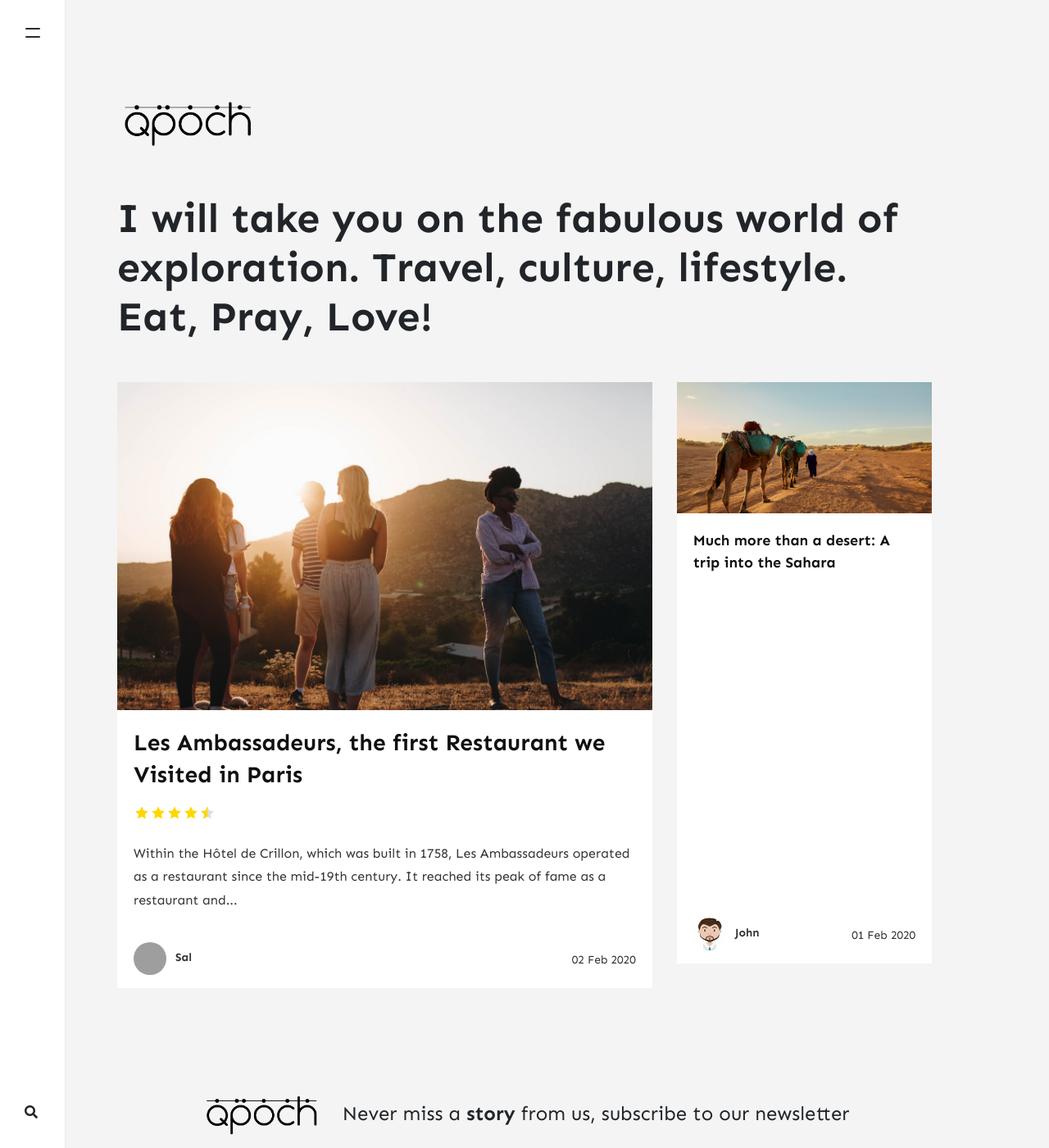
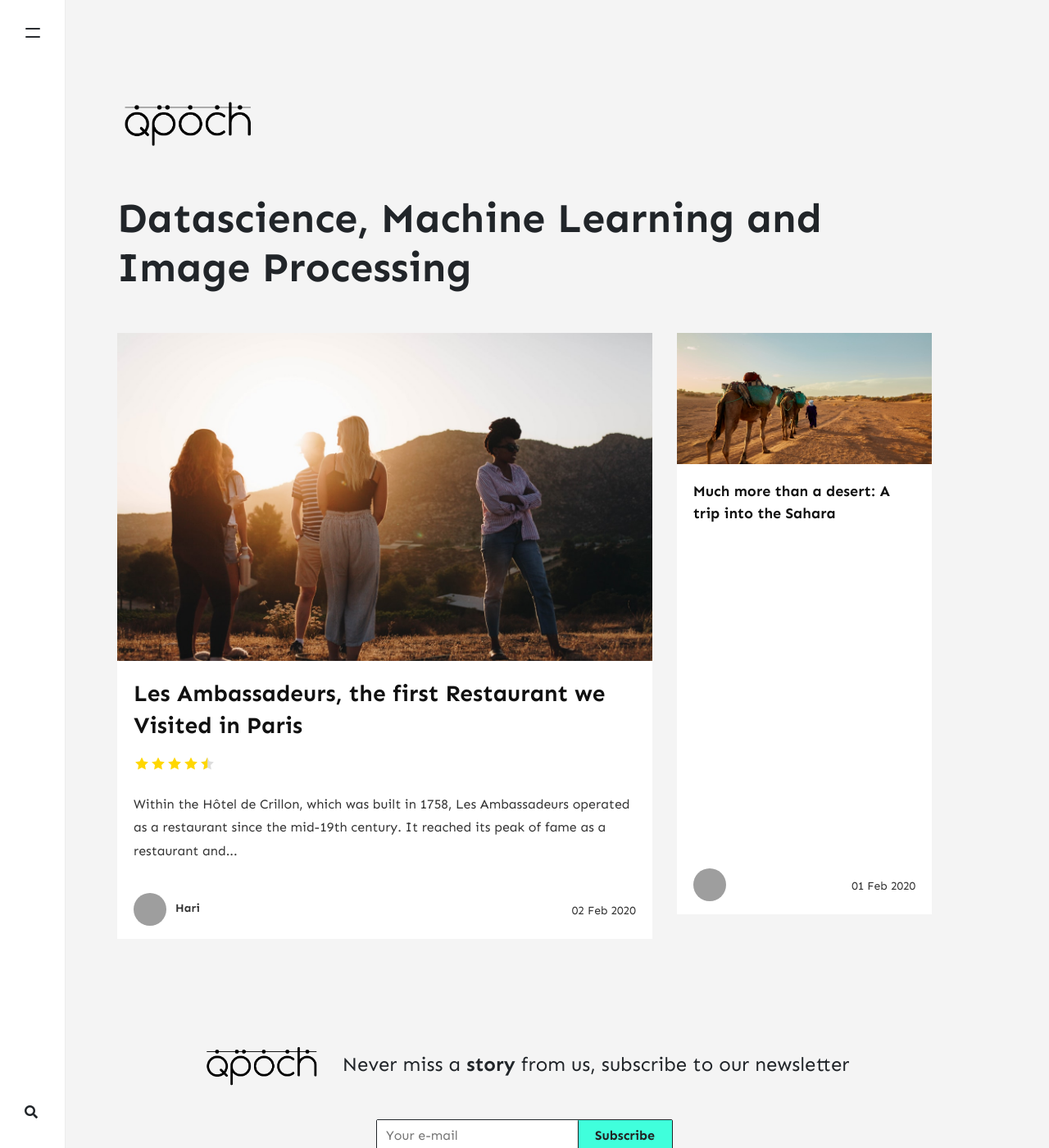
Before and after one commit to qpochlabs/coming_soon, a Jekyll site: the page built from index.html, in a window 1280 px wide and 1400 px high. Shown: the whole window at 82% size. Built offline with Jekyll 4.4.1, drawn with Linux system fonts in a browser that asks for light colours; nearby versions of some CDN libraries; the list of posts is cut into pages by our own code; comment, search, counter and statistics services are not loaded; some of the changed text lies outside the part shown; grey boxes are pictures that could not be loaded.

Commit message:
Update _config.yml

```diff
--- a/_config.yml
+++ b/_config.yml
@@ -1,7 +1,7 @@
 # Site
-name: "Memoirs"
-title: "Memoirs"
-description: "I will take you on the fabulous world of exploration. Travel, culture, lifestyle. Eat, Pray, Love!"
+name: "Qpoch"
+title: "Qpoch | Research"
+description: "Datascience, Machine Learning and Image Processing"
 logo: 'assets/images/logo.png'
 favicon: 'assets/images/logo.png'
 baseurl: /
@@ -10,27 +10,18 @@
 mailchimp-list: 'https://wowthemes.us11.list-manage.com/subscribe/post?u=8aeb20a530e124561927d3bd8&amp;id=8c3d2d214b'
 include: ["_pages"]
 permalink: /:title/
-email: wowthemesnet@gmail.com
+email: qpochlabs@gmail.com
 
 # Authors
 authors:
   sal:
-    name: Sal
-    display_name: Sal
+    name: Hari
+    display_name: Hari
     gravatar: e56154546cf4be74e393c62d1ae9f9d4
-    email: wowthemesnet@gmail.com
+    email: h4ri.prasad@gmail.com
     web: https://www.wowthemes.net/donate/
     twitter: https://twitter.com/wowthemesnet
     description: "Author of Mediumish, a Bootstrap Medium styled template available for WordPress, HTML, Ghost and Jekyll. You are currently previewing Jekyll template demo."
-  john:
-    name: John
-    display_name: John
-    avatar: 'assets/images/avatar.png'
-    gravatar: b1cc14991db7a456fcd761680bbc8f81
-    email: wowthemesnet@gmail.com
-    web: https://www.wowthemes.net
-    twitter: https://twitter.com/wowthemesnet
-    description: "This is the author box. Write a short description of the author here. You are currently previewing Mediumish demo, a Jekyll template compatible with Github pages."
 
 # Plugins
 plugins:
```
